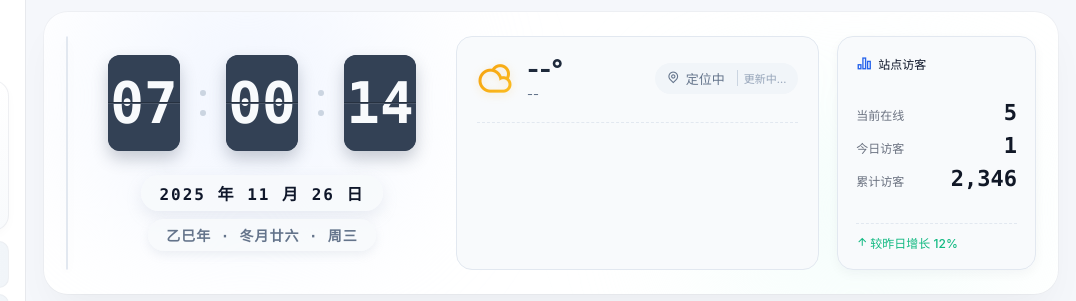
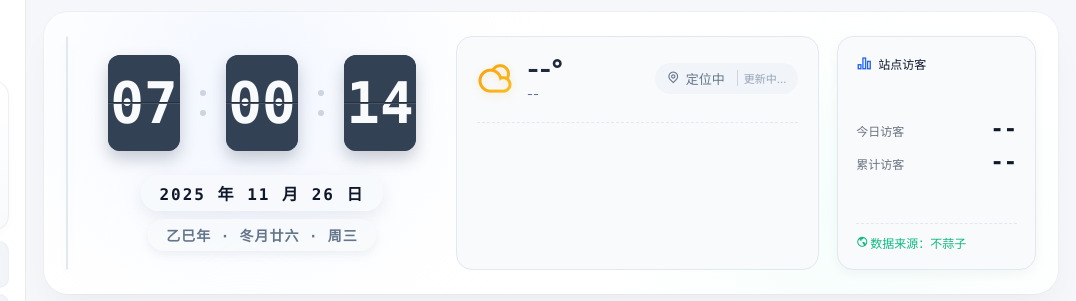
Before and after one commit to Leo-maomao/my-nav-site, a plain HTML site: page index.html in a window 1280 px wide. Shown: the top 301 px of the page, 204-1280 px from the left. Drawn offline with nearby package versions, Linux system fonts and the light colour scheme; some packages are replaced by stand-ins of ours; no server answers; grey boxes are pictures that could not be loaded; a script that the page names is missing.

Commit message:
feat: integrate real traffic stats & clean repo

```diff
--- a/index.html
+++ b/index.html
@@ -1684,21 +1684,19 @@
                </div>
                <div class="visitor-card-body">
                  <div class="visitor-metric">
-                   <span class="visitor-metric-label">当前在线</span>
-                   <span class="visitor-metric-value" id="onlineStats">8</span>
-                 </div>
-                 <div class="visitor-metric">
                    <span class="visitor-metric-label">今日访客</span>
-                   <span class="visitor-metric-value" id="todayStats">128</span>
+                   <span class="visitor-metric-value" id="busuanzi_value_site_pv">--</span>
                  </div>
                  <div class="visitor-metric">
                    <span class="visitor-metric-label">累计访客</span>
-                   <span class="visitor-metric-value" id="totalStats">2,345</span>
+                   <span class="visitor-metric-value" id="busuanzi_value_site_uv">--</span>
                  </div>
                </div>
                <div class="visitor-card-footer">
-                 <span class="visitor-trend"><i class="ri-arrow-up-line"></i> 较昨日增长 12%</span>
+                 <span class="visitor-trend"><i class="ri-earth-line"></i> 数据来源：不蒜子</span>
                </div>
+               <!-- 引入不蒜子脚本 -->
+               <script async src="//busuanzi.ibruce.info/busuanzi/2.3/busuanzi.pure.mini.js"></script>
              </div>
           </div>
         </div>
@@ -3199,9 +3197,10 @@
     }
 
     // 启动
-    initStats();
-    updateOnline();
-    setInterval(updateOnline, 5000);
+    // 由于已接入不蒜子真实统计，本地模拟逻辑不再执行，避免冲突
+    // initStats();
+    // updateOnline();
+    // setInterval(updateOnline, 5000);
   })();
 
 
```
Also changed, not shown: 2 other files.
